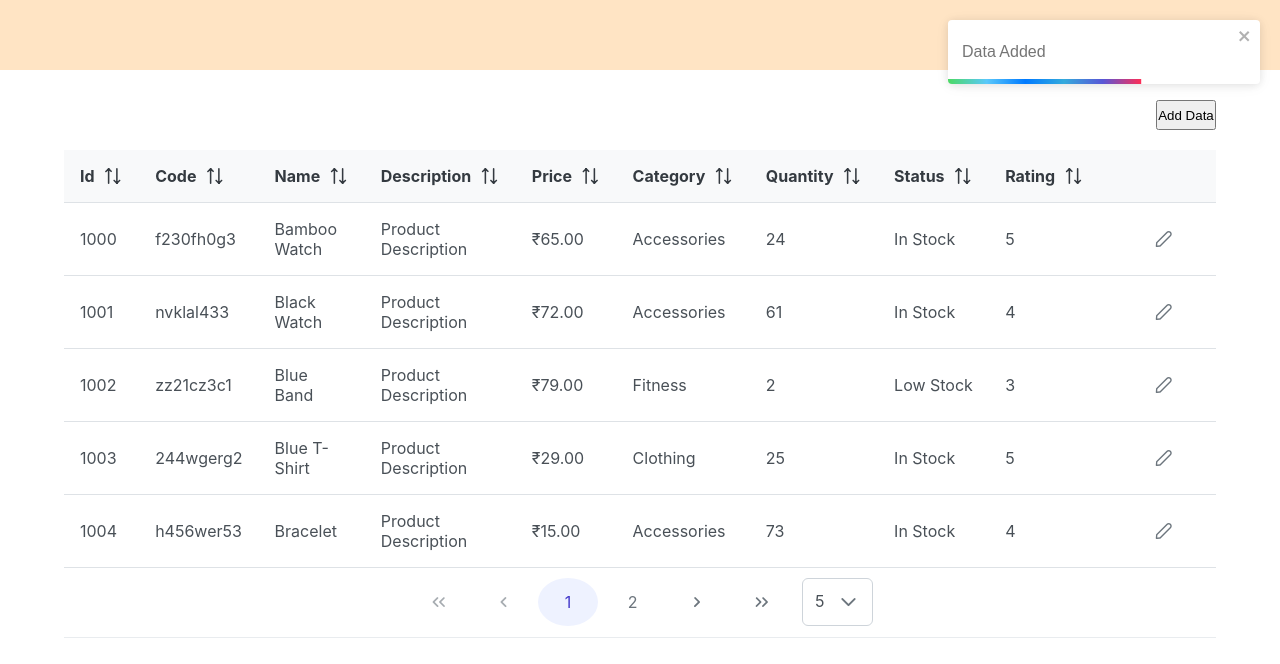
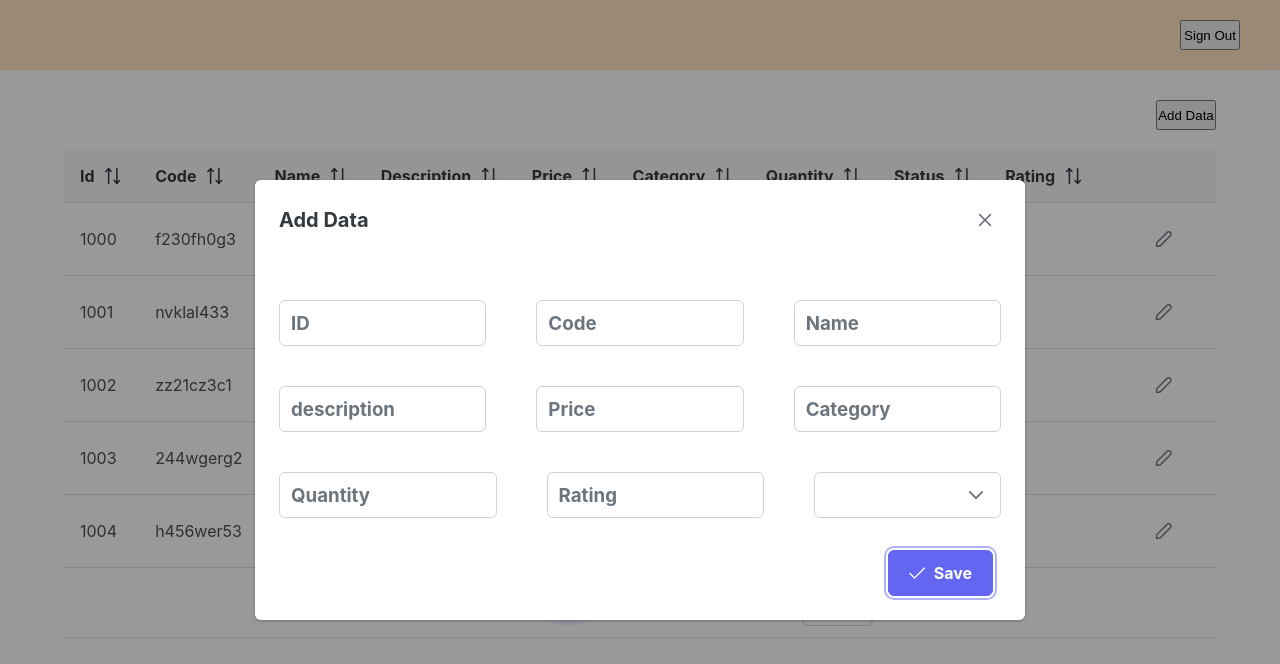
Before and after one commit to Korangamanish4/ThinkWik, a React (Create React App) app: page /home in a window 1280 px wide. Both pictures are taken after a click on the button "Add Data". Shown: the top 664 px of the page. Built offline with nearby package versions, Linux system fonts and the light colour scheme.

Commit message:
Edit Data and Add Data Functionality Added

```diff
--- a/package.json
+++ b/package.json
@@ -18,7 +18,8 @@
     "redux": "^4.2.0",
     "redux-devtools-extension": "^2.13.9",
     "redux-thunk": "^2.4.1",
-    "web-vitals": "^2.1.4"
+    "web-vitals": "^2.1.4",
+    "yup": "^0.32.11"
   },
   "scripts": {
     "start": "react-scripts start",
--- /dev/null
+++ b/src/CommonFiles/FormsValidation.js
@@ -0,0 +1,13 @@
+import * as yup from "yup";
+
+export const FormValidation = yup.object().shape({
+    id: yup.string().required("ID REQUIRED"),
+    code: yup.string().required("CODE REQUIRED"),
+    name: yup.string().required("NAME REQUIRED"),
+    description: yup.string().required("DESCRIPTION REQUIRED"),
+    price: yup.string().required("PRICE REQUIRED"),
+    category: yup.string().required("CATEGORY REQUIRED"),
+    quantity: yup.string().required("QUANTITY REQUIRED"),
+    inventoryStatus: yup.string().required("INVENTORY STATUS REQUIRED"),
+    rating: yup.string().required("RATING REQUIRED"),
+  });
--- /dev/null
+++ b/src/Component/AddEditData.js
@@ -0,0 +1,230 @@
+import React, { useEffect, useState } from "react";
+import { Dialog } from "primereact/dialog";
+import { InputText } from "primereact/inputtext";
+import { Button } from "primereact/button";
+import "../Styles/addEditDialog.css";
+import { Data } from "../Store/Assets/Data";
+import { useDispatch } from "react-redux";
+import { showLoader, hideLoader } from "../Store/Actions/commonAction";
+import { toast } from "react-toastify";
+import { FormValidation } from "../CommonFiles/FormsValidation";
+import { Dropdown } from "primereact/dropdown";
+
+const AddEditData = ({ showDialog, setShowDialog, data, header, setData }) => {
+  const [id, setId] = useState(data?.id);
+  const [code, setCode] = useState(data?.code);
+  const [name, setName] = useState(data?.name);
+  const [description, setDescription] = useState(data?.description);
+  const [price, setPrice] = useState(data?.price);
+  const [category, setCategory] = useState(data?.category);
+  const [quantity, setQuantity] = useState(data?.quantity);
+  const [inventoryStatus, setInventoryStatus] = useState(data?.inventoryStatus);
+  const [rating, setRating] = useState(data?.rating);
+  const [disableId, setDisableId] = useState(false);
+  const [product, setProduct] = useState({
+    id: "",
+    code: "",
+    name: "",
+    description: "",
+    price: "",
+    category: "",
+    quantity: "",
+    inventoryStatus: "",
+    rating: "",
+  });
+
+  const statuses = [
+    { label: "In Stock", value: "INSTOCK" },
+    { label: "Low Stock", value: "LOWSTOCK" },
+    { label: "Out of Stock", value: "OUTOFSTOCK" },
+  ];
+
+  const dispatch = useDispatch();
+
+  useEffect(() => {
+    if (header === "Edit Data") {
+      setDisableId(true);
+    }
+  });
+
+  const collectData = (callBack) => {
+    product.id = id;
+    product.code = code;
+    product.category = category;
+    product.description = description;
+    product.inventoryStatus = inventoryStatus;
+    product.name = name;
+    product.price = price;
+    product.rating = rating;
+    product.quantity = quantity;
+    callBack();
+  };
+
+  const checkValidation = async () => {
+    const isFormValid = await FormValidation.isValid(product, {
+      abortEarly: false, // Prevent aborting validation after first error
+    });
+
+    if (isFormValid) {
+        const idArray = Data.map((item) => {return item.id})
+        if (idArray.includes(id) && header === "Add Data"){
+            toast(`Data with Id ${id} already exists. Try Changin it's value`)
+        }
+        else saveData()
+    } else {
+      toast("All Fields are Mandatory to be filled");
+    }
+  };
+
+  const saveData = () => {
+    dispatch(showLoader());
+    if (header === "Add Data") {
+      Data.push(product);
+      setTimeout(() => {
+        setShowDialog(false);
+        toast("Data Added");
+        dispatch(hideLoader());
+      }, 5000);
+    } else if (header === "Edit Data") {
+      const index = Data.indexOf(data);
+      Data.splice(index, 1);
+      Data.splice(index, 0, product);
+      setTimeout(() => {
+        setShowDialog(false);
+        setData(product);
+        toast("Data Edited");
+        dispatch(hideLoader());
+      }, 5000);
+    }
+  };
+
+  const renderFooter = () => {
+    return (
+      <div>
+        <Button
+          label="Save"
+          icon="pi pi-check"
+          onClick={() => collectData(checkValidation)}
+          autoFocus
+        />
+      </div>
+    );
+  };
+
+  return (
+    <div>
+      <Dialog
+        header={header}
+        visible={showDialog}
+        style={{ width: "770px" }}
+        footer={renderFooter("displayBasic")}
+        onHide={() => setShowDialog(false)}
+      >
+        <div className="p-fluid grid">
+          <div className="dialogInput">
+            <span className="p-float-label">
+              <InputText
+                id="Id"
+                value={id}
+                disabled={disableId}
+                onChange={(e) => setId(e.target.value)}
+              />
+              <label htmlFor="Id">
+                <h3>ID</h3>
+              </label>
+            </span>
+            <span className="p-float-label">
+              <InputText
+                id="Code"
+                value={code}
+                onChange={(e) => setCode(e.target.value)}
+              />
+              <label htmlFor="Code">
+                <h3>Code</h3>
+              </label>
+            </span>
+            <span className="p-float-label">
+              <InputText
+                id="Name"
+                value={name}
+                onChange={(e) => setName(e.target.value)}
+              />
+              <label htmlFor="Name">
+                <h3>Name</h3>
+              </label>
+            </span>
+          </div>
+          <div className="dialogInput">
+            <span className="p-float-label">
+              <InputText
+                id="Description"
+                value={description}
+                onChange={(e) => setDescription(e.target.value)}
+              />
+              <label htmlFor="Description">
+                <h3>description</h3>
+              </label>
+            </span>
+            <span className="p-float-label">
+              <InputText
+                inputId="Price"
+                value={price}
+                mode="currency"
+                currency="INR"
+                locale="en-US"
+                onChange={(e) => setPrice(e.target.value)}
+              />
+              <label htmlFor="Price">
+                <h3>Price</h3>
+              </label>
+            </span>
+            <span className="p-float-label">
+              <InputText
+                id="Category"
+                value={category}
+                onChange={(e) => setCategory(e.target.value)}
+              />
+              <label htmlFor="Category">
+                <h3>Category</h3>
+              </label>
+            </span>
+          </div>
+          <div className="dialogInput">
+            <span className="p-float-label">
+              <InputText
+                inputId="Quantity"
+                value={quantity}
+                onChange={(e) => setQuantity(e.target.value)}
+              />
+              <label htmlFor="Quantity">
+                <h3>Quantity</h3>
+              </label>
+            </span>
+            <span className="p-float-label">
+            <InputText
+                inputId="Rating"
+                value={rating}
+                onChange={(e) => setRating(e.target.value)}
+              />
+              <label htmlFor="Rating">
+                <h3>Rating</h3>
+              </label>
+            </span>
+            <span className="p-float-label">
+              <Dropdown
+                value={inventoryStatus}
+                options={statuses}
+                optionLabel="label"
+                optionValue="value"
+                onChange={(e) => setInventoryStatus(e.value)}
+                placeholder="Select a Status"
+              />
+            </span>
+          </div>
+        </div>
+      </Dialog>
+    </div>
+  );
+};
+
+export default AddEditData;
--- a/src/Screens/Details.js
+++ b/src/Screens/Details.js
@@ -5,14 +5,20 @@ import "../Styles/details.css";
 import { Data } from "../Store/Assets/Data";
 import { toast } from "react-toastify";
 import { InputText } from "primereact/inputtext";
-import { InputNumber } from "primereact/inputnumber";
 import { useNavigate } from "react-router-dom";
+import { ConfirmDialog, confirmDialog } from "primereact/confirmdialog";
+import Loading from "../Component/Loader/Loader";
+import { useDispatch } from "react-redux";
+import { hideLoader, showLoader } from "../Store/Actions/commonAction";
+import AddEditData from "../Component/AddEditData";
 
 const Details = () => {
   const [data, setData] = useState([]);
   const [showData, setShowData] = useState(false);
+  const [dataDialog, setDataDialog] = useState(false);
   const { id } = useParams();
   const navigate = useNavigate();
+  const dispatch = useDispatch();
 
   useEffect(() => {
     getData();
@@ -27,55 +33,68 @@ const Details = () => {
     setShowData(true);
   };
 
-  const modifyData = (action) => {
-    if (action === "editData") {
-      toast("Edit Successful");
-    } else if (action === "deleteData") {
-      const index = Data.indexOf(data);
+  const accept = () => {
+    dispatch(showLoader());
+    const index = Data.indexOf(data);
+    setTimeout(() => {
+      dispatch(hideLoader());
       Data.splice(index, 1);
       setShowData(false);
       toast("Data Deleted. Navigating to Home Page");
-      setTimeout(() => {
-        navigate("/home");
-      }, 2000);
-    }
+    }, 5000);
+    setTimeout(() => {
+      navigate("/home");
+    }, 7500);
+  };
+
+  const deleteData = () => {
+    confirmDialog({
+      message: "Do you want to delete this record?",
+      header: "Delete Confirmation",
+      icon: "pi pi-info-circle",
+      acceptClassName: "p-button-danger",
+      accept,
+    });
   };
 
   return (
     <div>
+      <Loading />
       <Header />
+      <ConfirmDialog />
       {showData ? (
         <div className="detailsContainer">
+          <AddEditData
+            showDialog={dataDialog}
+            setShowDialog={setDataDialog}
+            data={data}
+            header="Edit Data"
+            setData={setData}
+          />
           <div className="detailsButton">
-            <button
-              className="editButton"
-              onClick={() => modifyData("editData")}
-            >
+            <button className="editButton" onClick={() => setDataDialog(true)}>
               Edit
             </button>
-            <button
-              className="deleteButton"
-              onClick={() => modifyData("deleteData")}
-            >
+            <button className="deleteButton" onClick={() => deleteData()}>
               Delete
             </button>
           </div>
           <div className="detailsCard">
             <div className="input">
               <span className="p-float-label">
-                <InputNumber disabled id="Id" value={data?.id} />
+                <InputText readOnly id="Id" value={data?.id} />
                 <label htmlFor="Id">
                   <h3>ID</h3>
                 </label>
               </span>
               <span className="p-float-label">
-                <InputText disabled id="Code" value={data?.code} />
+                <InputText readOnly id="Code" value={data?.code} />
                 <label htmlFor="Code">
                   <h3>Code</h3>
                 </label>
               </span>
               <span className="p-float-label">
-                <InputText disabled id="Name" value={data?.name} />
+                <InputText readOnly id="Name" value={data?.name} />
                 <label htmlFor="Name">
                   <h3>Name</h3>
                 </label>
@@ -84,7 +103,7 @@ const Details = () => {
             <div className="input">
               <span className="p-float-label">
                 <InputText
-                  disabled
+                  readOnly
                   id="Description"
                   value={data?.description}
                 />
@@ -93,8 +112,8 @@ const Details = () => {
                 </label>
               </span>
               <span className="p-float-label">
-                <InputNumber
-                  disabled
+                <InputText
+                  readOnly
                   id="Price"
                   value={data?.price}
                   mode="currency"
@@ -106,7 +125,7 @@ const Details = () => {
                 </label>
               </span>
               <span className="p-float-label">
-                <InputText disabled id="Category" value={data?.category} />
+                <InputText readOnly id="Category" value={data?.category} />
                 <label htmlFor="Category">
                   <h3>Category</h3>
                 </label>
@@ -114,19 +133,19 @@ const Details = () => {
             </div>
             <div className="input">
               <span className="p-float-label">
-                <InputNumber disabled id="Quantity" value={data?.quantity} />
+                <InputText readOnly id="Quantity" value={data?.quantity} />
                 <label htmlFor="Quantity">
                   <h3>Quantity</h3>
                 </label>
               </span>
               <span className="p-float-label">
-                <InputText disabled id="Status" value={data?.inventoryStatus} />
+                <InputText readOnly id="Status" value={data?.inventoryStatus} />
                 <label htmlFor="Status">
                   <h3>Inventory Status</h3>
                 </label>
               </span>
               <span className="p-float-label">
-                <InputNumber disabled id="Rating" value={data?.rating} />
+                <InputText readOnly id="Rating" value={data?.rating} />
                 <label htmlFor="Rating">
                   <h3>Rating</h3>
                 </label>
--- a/src/Screens/Home.js
+++ b/src/Screens/Home.js
@@ -14,11 +14,17 @@ import { ContextMenu } from "primereact/contextmenu";
 import { useNavigate } from "react-router-dom";
 import "../Styles/home.css";
 import { Data } from "../Store/Assets/Data";
+import AddEditData from "../Component/AddEditData";
+import Loading from "../Component/Loader/Loader";
+import { useDispatch } from "react-redux";
+import { hideLoader, showLoader } from "../Store/Actions/commonAction";
 
 const Home = () => {
   const [product, setProduct] = useState([]);
   const [selectedProduct, setSelectedProduct] = useState(null);
-  const navigate = useNavigate()
+  const [dataDialog, setDataDialog] = useState(false);
+  const navigate = useNavigate();
+  const dispatch = useDispatch();
   const cm = useRef(null);
 
   const statuses = [
@@ -60,25 +66,40 @@ const Home = () => {
     }
   };
 
-  const addData = () => {
-    toast("Data Added");
+  const viewDetails = (userData) => {
+    navigate(`details/Id=${userData?.id}`);
   };
 
-  const viewDetails = (userData) => {
-   navigate(`details/Id=${userData?.id}`)
-  }
-
   const deleteUser = (userData) => {
-     const index = product.indexOf(userData)
-     Data.splice(index,1)
-     toast("Data Deleted")
-  }
+    dispatch(showLoader());
+    const index = product.indexOf(userData);
+    Data.splice(index, 1);
+    setTimeout(() => {
+      dispatch(hideLoader());
+      toast("Data Deleted");
+    }, 5000);
+  };
 
   const onRowEditComplete = (e) => {
     let { newData, index } = e;
+    const oldData = Data[index];
     Data.splice(index, 1);
-    Data.splice(index, 0, newData);
-    toast("Edit Successful");
+    const idArray = Data.map((item) => {
+      return item.id;
+    });
+    if (idArray.includes(newData?.id.toString())) {
+      toast(
+        `Data with Id ${newData?.id} already exists. Try Changin it's value`
+      );
+      Data.splice(index, 0, oldData);
+    } else {
+      dispatch(showLoader());
+      Data.splice(index, 0, newData);
+      setTimeout(() => {
+        dispatch(hideLoader());
+        toast("Edit Successful");
+      }, 5000);
+    }
   };
 
   const textEditor = (options) => {
@@ -147,6 +168,7 @@ const Home = () => {
 
   return (
     <div>
+      <Loading />
       <Header />
       <ContextMenu
         model={menuModel}
@@ -154,8 +176,13 @@ const Home = () => {
         onHide={() => setSelectedProduct(null)}
       />
       <div className="componentContainer">
+        <AddEditData
+          showDialog={dataDialog}
+          setShowDialog={setDataDialog}
+          header="Add Data"
+        />
         <div className="homeButton">
-          <button onClick={() => addData()}>Add Data</button>
+          <button onClick={() => setDataDialog(true)}>Add Data</button>
         </div>
         <div className="tableContainer">
           <div className="table">
--- /dev/null
+++ b/src/Styles/addEditDialog.css
@@ -0,0 +1,11 @@
+* {
+    margin: 0px;
+    padding: 0px;
+}
+
+.dialogInput {
+    display: flex;
+    flex-direction: row;
+    column-gap: 50px;
+    margin-top: 40px;
+}
--- a/src/Styles/details.css
+++ b/src/Styles/details.css
@@ -5,10 +5,10 @@
 
 .detailsContainer {
 display: flex;
-justify-content: center;
 align-items: center;
+flex-direction: column;
 margin-top: 40px;
-flex-direction: column;
+height: 459px;
 }
 
 .detailsButton{
```
Also changed, not shown: 1 other file (tests, documents, lock files or other folders).
